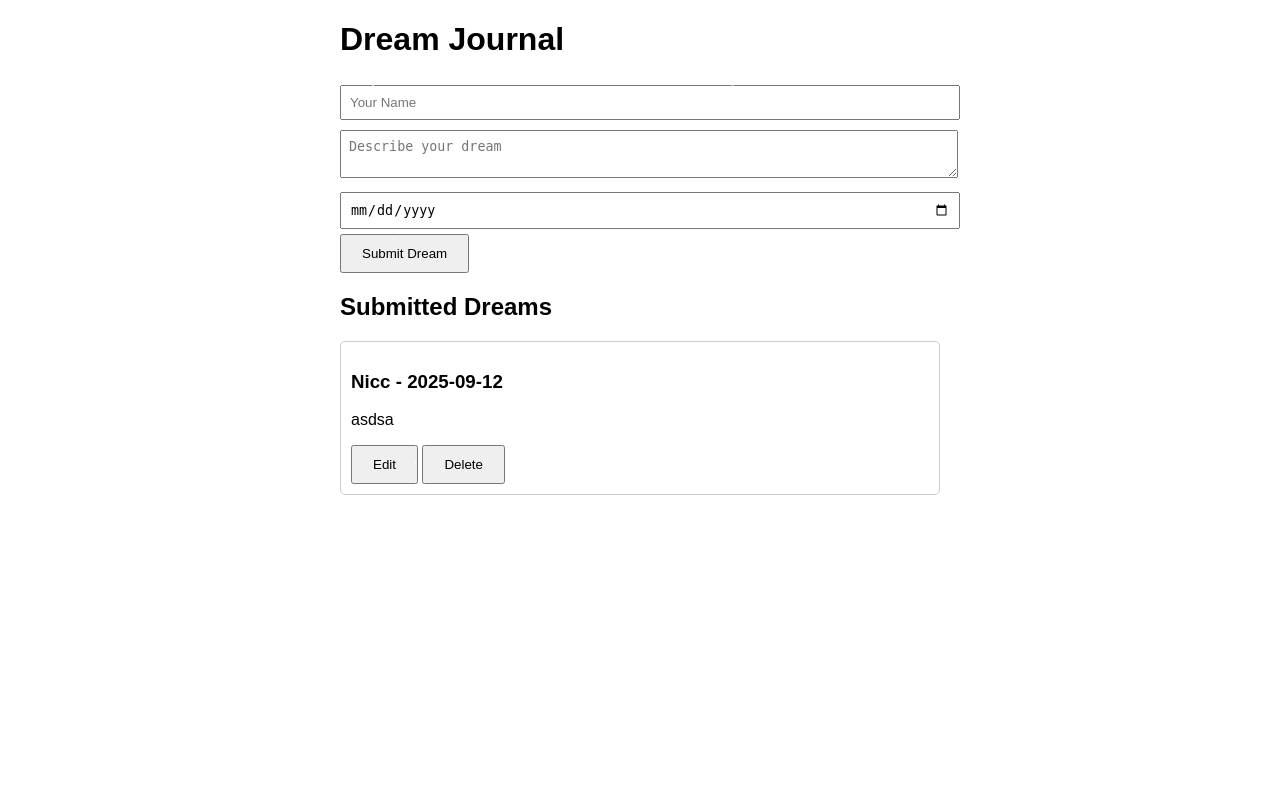
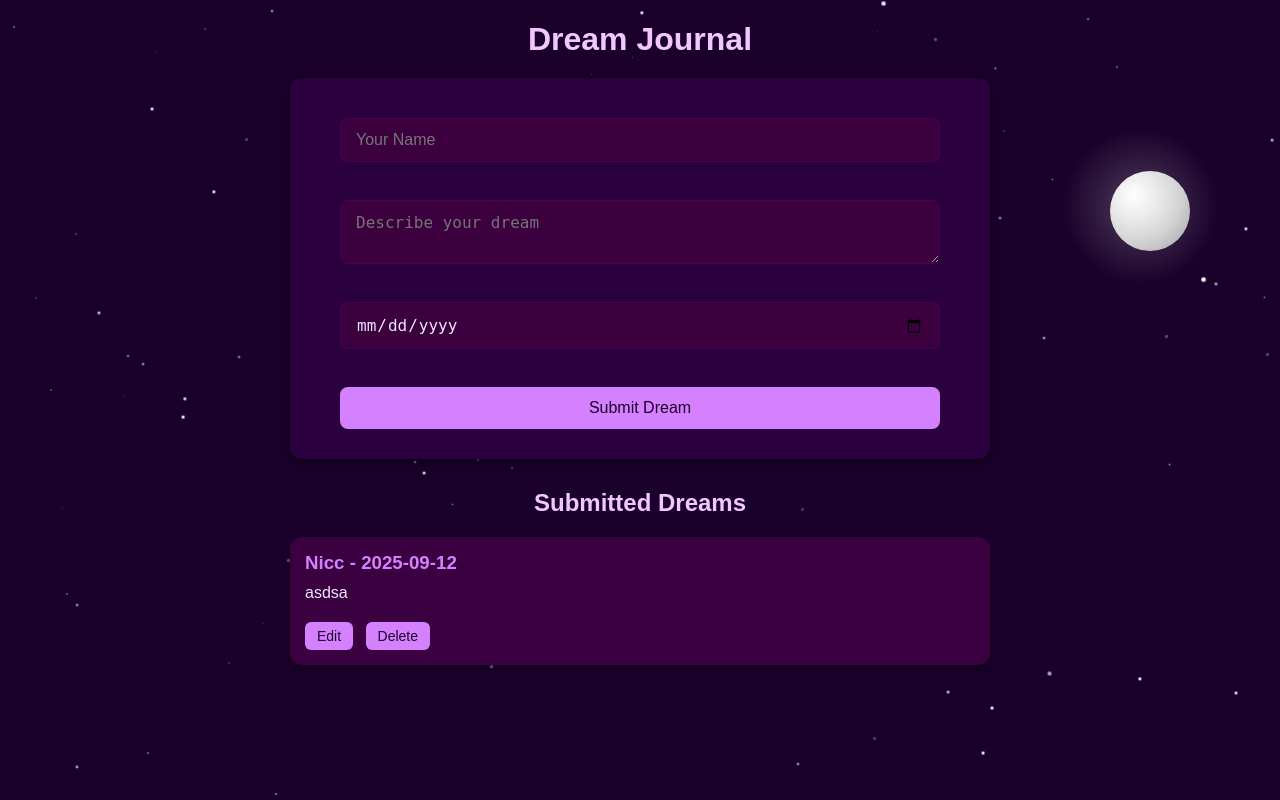
Before and after one commit to NiccoloSicilian/DreamDiary, a Flask app: page / in a window 1280 px wide. Run offline with Flask 3, Linux system fonts and the light colour scheme; data comes from the database, SQL or seed files in the repository.

Commit message:
Update style.css

```diff
--- a/static/style.css
+++ b/static/style.css
@@ -1,4 +1,159 @@
-body { font-family: Arial, sans-serif; max-width: 600px; margin: 20px auto; }
-input, textarea { width: 100%; margin: 5px 0; padding: 8px; }
-button { padding: 10px 20px; }
-.dream { border: 1px solid #ccc; margin: 10px 0; padding: 10px; border-radius: 5px; }
+/* General body styling */
+body {
+    font-family: Arial, sans-serif;
+    max-width: 700px;
+    margin: 20px auto;
+    background: #1a002b;    /* Dark violet / almost black */
+    color: #e0d7f5;         /* Light text for contrast */
+    position: relative;      /* Needed for stars/moon positioning */
+    overflow-x: hidden;
+}
+/* Stars container */
+#stars {
+    position: fixed;
+    top: 0;
+    left: 0;
+    width: 100%;
+    height: 100%;
+    z-index: -2;
+}
+
+/* Moon styling */
+/* Moon styling */
+#moon {
+    position: absolute;
+    top: -100px;
+    right: -200px;  /* near the right edge */
+    width: 80px;
+    height: 80px;
+    background: radial-gradient(circle at 30% 30%, #fff, #ccc 60%, #999);
+    border-radius: 50%;
+    z-index: -1;
+    animation: dropMoon 5s forwards;
+    overflow: visible;
+}
+
+/* Moon flare using pseudo-element */
+#moon::before {
+    content: '';
+    position: absolute;
+    top: -40px;
+    left: -40px;
+    width: 160px;
+    height: 160px;
+    background: radial-gradient(circle, rgba(255,255,255,0.4), rgba(255,255,255,0) 70%);
+    border-radius: 50%;
+    animation: flareMove 6s infinite alternate;
+}
+
+/* Moon drop animation */
+@keyframes dropMoon {
+    0% { top: -100px; }
+    50% { top: 100px; }
+    100% { top: 150px; }
+}
+
+/* Flare movement animation */
+@keyframes flareMove {
+    0% { transform: translateX(0) translateY(0) scale(1); opacity: 0.6; }
+    50% { transform: translateX(10px) translateY(5px) scale(1.1); opacity: 0.8; }
+    100% { transform: translateX(-10px) translateY(-5px) scale(1); opacity: 0.6; }
+}
+
+
+/* Star glow animation will be applied via JS */
+@keyframes glow {
+    0% { opacity: 0.2; transform: scale(1); }
+    50% { opacity: 1; transform: scale(1.5); }
+    100% { opacity: 0.2; transform: scale(1); }
+}
+
+
+/* Headings */
+h1, h2 {
+    text-align: center;
+    color: #f2c7ff;
+    margin-bottom: 20px;
+}
+
+/* Form styling */
+form {
+    background: #2b003f;     /* Dark violet form background */
+    padding: 30px 25px;      /* More space inside form */
+    border-radius: 12px;
+    box-shadow: 0 4px 8px rgba(0,0,0,0.5);
+    margin-bottom: 30px;
+    display: flex;
+    flex-direction: column;
+    align-items: center;     /* Center content horizontally */
+}
+
+/* Input fields and textarea */
+input, textarea {
+    width: 100%;
+    max-width: 600px;
+    padding: 12px 15px;
+    margin: 10px 0;
+    border-radius: 8px;
+    border: 1px solid #4d004d;
+    background: #3c003f;
+    color: #f0e6ff;
+    font-size: 16px;
+    box-sizing: border-box;
+}
+
+/* Submit Button */
+button {
+    background: #d580ff;
+    color: #1a002b;
+    border: none;
+    border-radius: 8px;
+    cursor: pointer;
+    font-size: 16px;
+    padding: 12px 20px;
+    margin-top: 10px;
+    width: 100%;
+    max-width: 600px;
+    transition: background 0.3s;
+}
+
+button:hover {
+    background: #f0aaff;
+}
+
+/* Dream container */
+.dream {
+    background: #3a003f;
+    margin: 10px 0;
+    padding: 15px;
+    border-radius: 12px;
+    box-shadow: 0 2px 6px rgba(0,0,0,0.5);
+}
+
+/* Dream heading */
+.dream h3 {
+    margin: 0 0 10px 0;
+    color: #d580ff;
+}
+
+/* Dream description */
+.dream p {
+    margin: 0 0 10px 0;
+    color: #f0e6ff;
+}
+
+/* Edit/Delete buttons inside dream card */
+.dream button {
+    width: auto;
+    display: inline-block;
+    padding: 6px 12px;
+    font-size: 14px;
+    margin-right: 8px;
+    background: #d580ff;
+    color: #1a002b;
+    border-radius: 6px;
+}
+
+.dream button:hover {
+    background: #f0aaff;
+}
```
